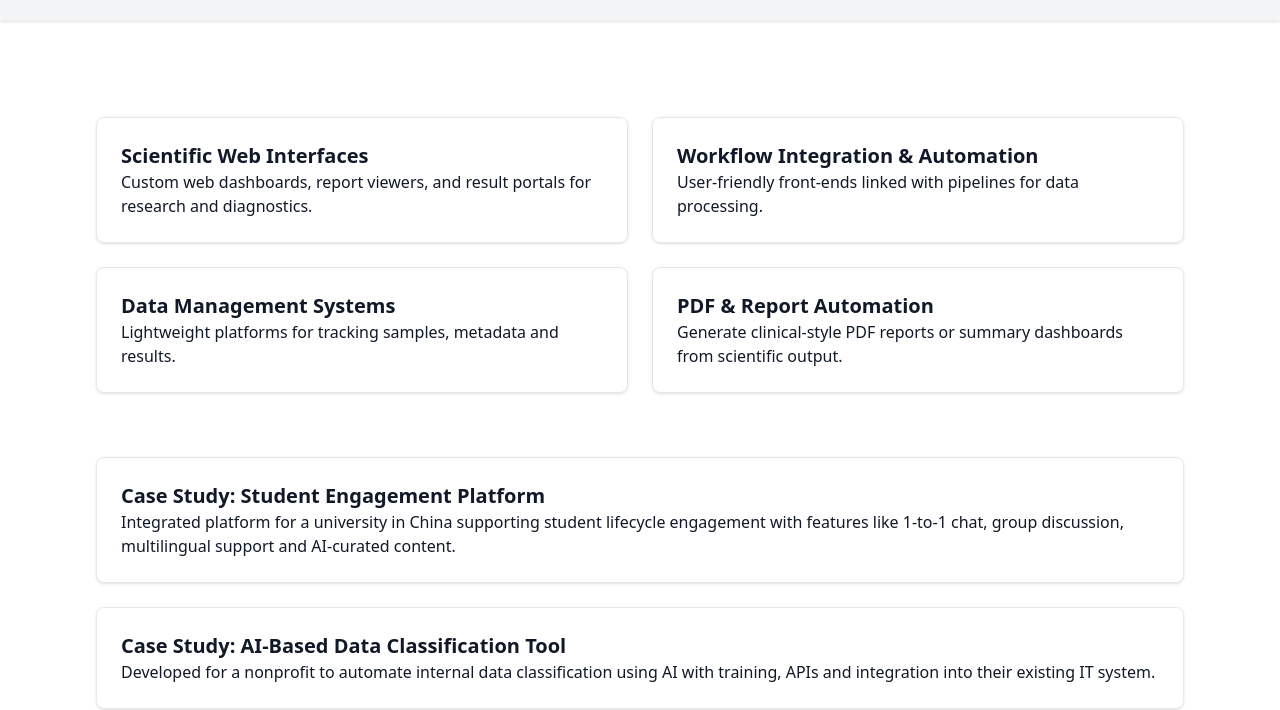
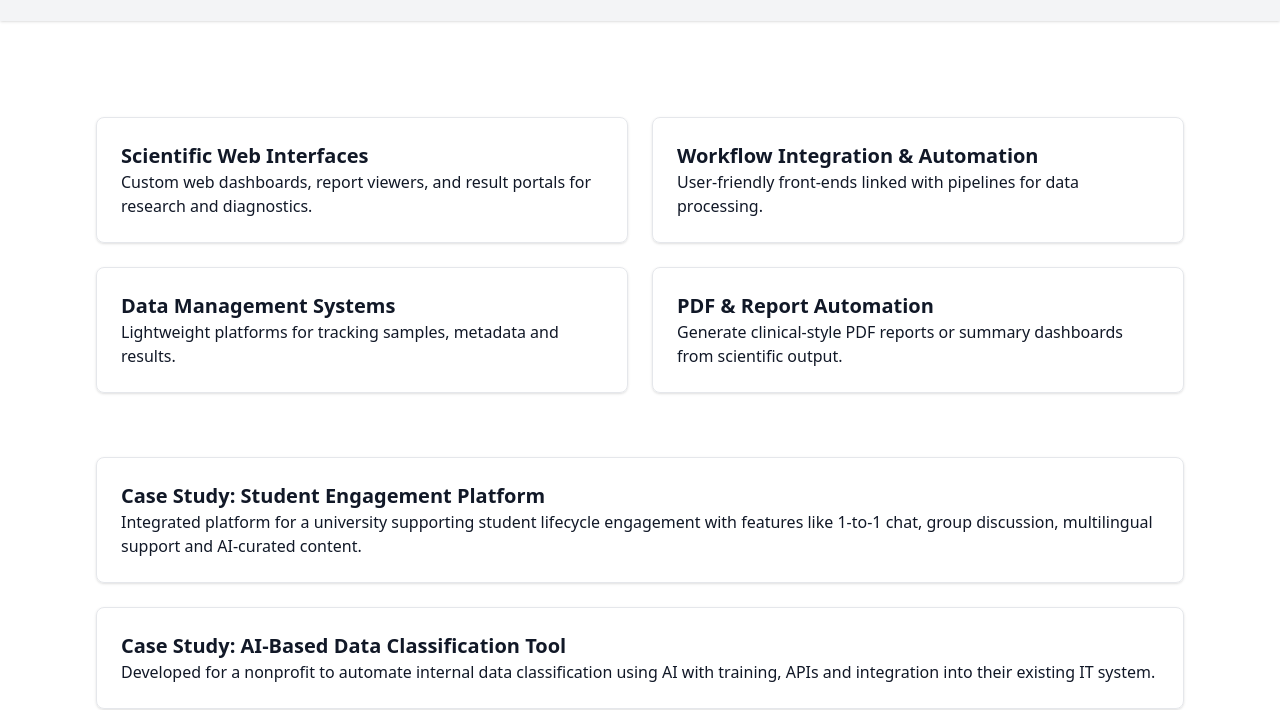
Before and after one commit to ruipinghe/bioinsight-genomics-website, a plain HTML site: page index.html in a window 1280 px wide. Shown: the part 103-813 px from the top of the page. Drawn offline with nearby package versions, Linux system fonts and the light colour scheme.

Commit message:
Update index.html

```diff
--- a/index.html
+++ b/index.html
@@ -35,7 +35,7 @@
     <section class="space-y-6">
       <div class="p-6 border rounded-lg shadow">
         <h2 class="text-xl font-semibold">Case Study: Student Engagement Platform</h2>
-        <p>Integrated platform for a university in China supporting student lifecycle engagement with features like 1-to-1 chat, group discussion, multilingual support and AI-curated content.</p>
+        <p>Integrated platform for a university supporting student lifecycle engagement with features like 1-to-1 chat, group discussion, multilingual support and AI-curated content.</p>
       </div>
       <div class="p-6 border rounded-lg shadow">
         <h2 class="text-xl font-semibold">Case Study: AI-Based Data Classification Tool</h2>
```
